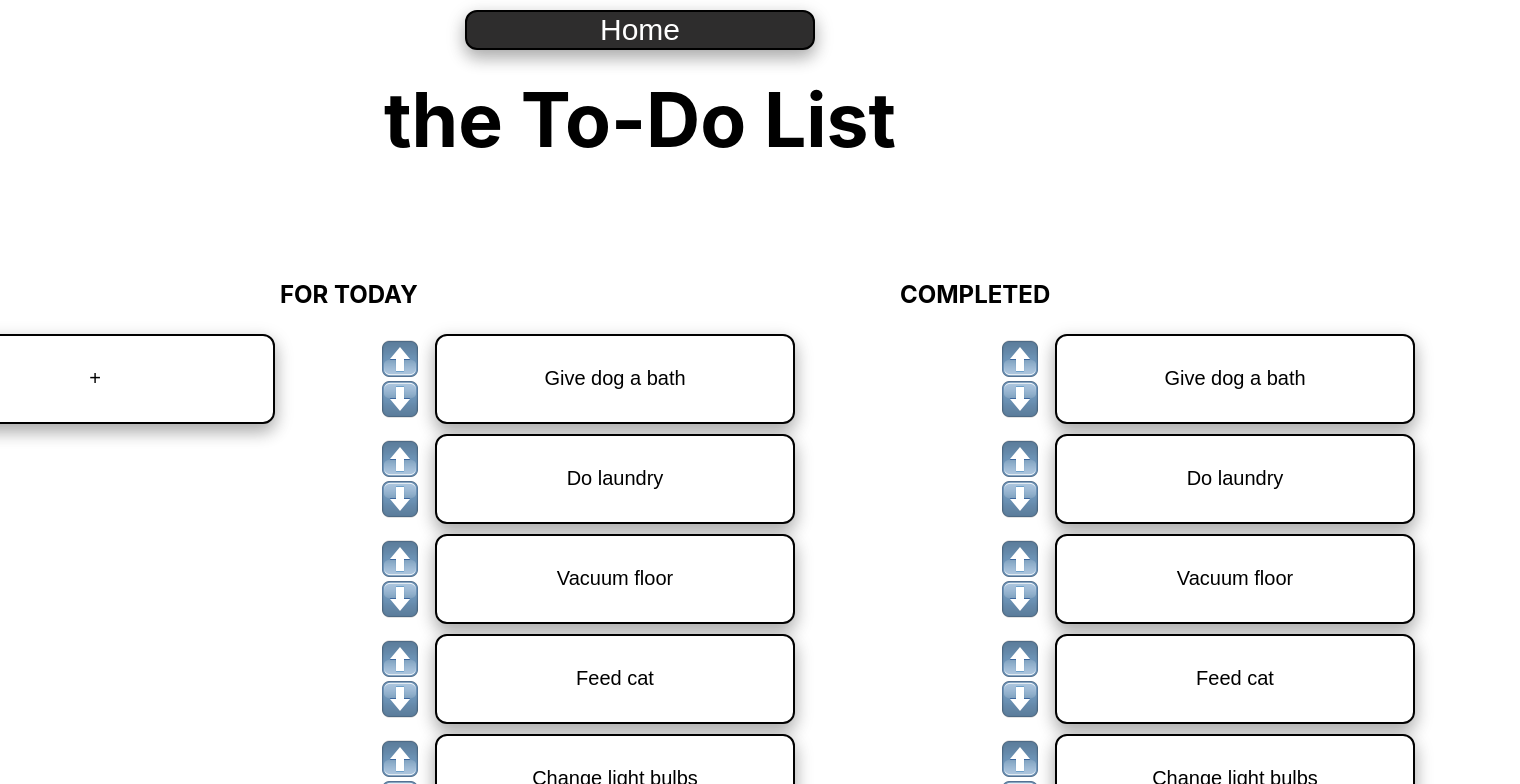
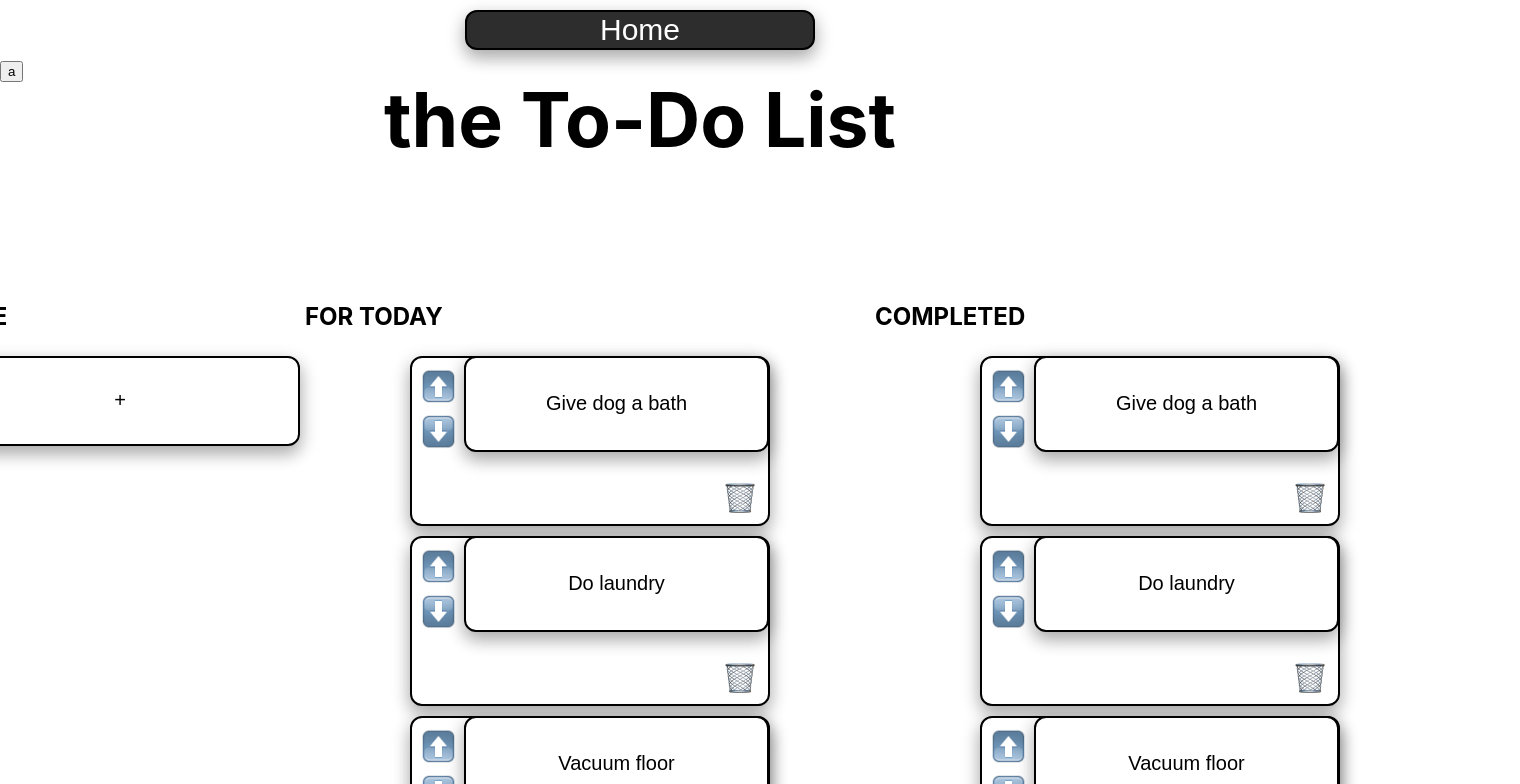
Before and after one commit to RyanXuu/the-app, a React (Create React App) app in the folder client/: page /toDoList in a window 1280 px wide. Shown: the top 784 px of the page, 1520 px wide, since content can reach past the window. Built offline with nearby package versions, Linux system fonts and the light colour scheme; no server answers; the HTML template or start-up script is replaced by a standard one.

Commit message:
can now move tasks up and down

```diff
--- a/client/src/ApiClient.js
+++ b/client/src/ApiClient.js
@@ -14,8 +14,17 @@ export const deleteTask = (id) => {
 };
 
 export const updateTask = (id, task) => {
-  Axios.put('http://localhost:3001/api/update', {
+  Axios.put('http://localhost:3001/api/update/task', {
     id: id,
     task: task
   });
 };
+
+export const swapTaskIndex = (id1, id2, index1, index2) => {
+  Axios.put('http://localhost:3001/api/update/swapTaskIndex', {
+    id1: id1,
+    index1: index1,
+    id2: id2,
+    index2: index2
+  })
+}
--- a/client/src/Pages/Apps/ToDoList/Components/ToDo.js
+++ b/client/src/Pages/Apps/ToDoList/Components/ToDo.js
@@ -1,4 +1,4 @@
-import React, { useState } from "react";
+import React, { useEffect, useState } from "react";
 
 import * as ApiClient from "../../../../ApiClient";
 
@@ -12,8 +12,17 @@ const ToDo = ({todo, updateState, index}) => {
   const [isOpen, setIsOpen] = useState(false);
   const [updateBar, setUpdateBar] = useState("");
 
+  useEffect(() => {
+    if (todo.isOpen === 0) {
+      setIsOpen(false);
+    }
+    else {
+      setIsOpen(true);
+    }
+  }, [todo])
+
   const openOrClose = () => {
-    isOpen ? setIsOpen(false) : setIsOpen(true);
+    setIsOpen(!isOpen);
   };
 
   const updateTask = (updatedTask) => {
@@ -29,16 +38,26 @@ const ToDo = ({todo, updateState, index}) => {
     setUpdateBar("");
   };
 
+  const handleRearrange = (direction) => {
+    if (direction === "Up") {
+      updateState("moveUp", todo.id, null);
+    }
+    else {
+      updateState("moveDown", todo.id, null);
+    }
+  }
+
 
   return (
     <div className={"Todo"}>
-      <div className= {"Arrows"}>
-        <img className={"Up-Arrow"} src={arrow} />
-        <img className={"Arrow"} src={arrow} />
-      </div>
-      <div>
         {isOpen ?
           <div className="Open-Card">
+            <div style={{display: "flex"}}>
+              <div className= {"Arrows"}>
+                <button className={"Move-Up"} onClick={(e) => handleRearrange("Up")}><img className={"Up-Arrow"} src={arrow} /></button>
+                <button className={"Move-Down"} onClick={(e) => handleRearrange("Down")}><img className={"Arrow"} src={arrow} /></button>
+
+              </div>
               <input
                 type="text"
                 className="Update-Task"
@@ -48,6 +67,7 @@ const ToDo = ({todo, updateState, index}) => {
                 onClick={(e) => {setUpdateBar(todo.task)}}
                 defaultValue={todo.task}>
               </input>
+            </div>
             <button className="Delete-Task" onClick={handleDelete}>
               <img src={garbage}
                 height={30}/>
@@ -62,7 +82,6 @@ const ToDo = ({todo, updateState, index}) => {
           </div>
         }
     </div>
-    </div>
 
   );
 };
--- a/client/src/Pages/Apps/ToDoList/TheToDoList.js
+++ b/client/src/Pages/Apps/ToDoList/TheToDoList.js
@@ -13,7 +13,10 @@ const TheToDoList = () => {
 
   useEffect(() => {
     ApiClient.getTasks().then((response) => {
-      setToCompleteList(response.data);;
+      console.log(response);
+      const sortedList = response.data.sort((a, b) => a.indexCol - b.indexCol);
+      console.log(sortedList);
+      setToCompleteList(sortedList);
     });
   }, []);
 
@@ -38,6 +41,47 @@ const TheToDoList = () => {
     setToCompleteList(newArray);
   }
 
+  const handleShift = (id, direction) => {
+
+    var current = -1;
+    for (let i = 0; i < toCompleteList.length; i++) {
+      if (toCompleteList[i].id === id) {
+        current = i;
+      }
+    }
+
+    const newArray = [...toCompleteList];
+    const temp = newArray[current];
+
+    if (direction === "moveUp") {
+      if (current === 0) {
+        console.log("first element!")
+      }
+      else {
+        ApiClient.swapTaskIndex(newArray[current].id, newArray[current - 1].id, current, current - 1);
+        newArray[current] = newArray[current - 1];
+        newArray[current - 1] = temp;
+        newArray[current].isOpen = 0;
+        newArray[current - 1].isOpen = 1;
+      }
+    }
+
+    else {
+      if (current === toCompleteList.length - 1) {
+        console.log("last element!")
+      }
+      else {
+        ApiClient.swapTaskIndex(newArray[current].id, newArray[current + 1].id, current, current + 1);
+        newArray[current] = newArray[current + 1];
+        newArray[current + 1] = temp;
+        newArray[current].isOpen = 0;
+        newArray[current + 1].isOpen = 1;
+      }
+    }
+
+    setToCompleteList(newArray);
+
+  }
   const updateSwitch = (action, id, task) => {
     console.log(action, id, task)
     switch(action) {
@@ -53,6 +97,14 @@ const TheToDoList = () => {
       case "delete":
         handleDelete(id);
         break;
+
+      case "moveUp":
+        handleShift(id, "moveUp");
+        break;
+
+      case "moveDown":
+        handleShift(id, "moveDown");
+        break;
     }
   }
 
@@ -63,6 +115,8 @@ const TheToDoList = () => {
       <div className="Header">
         <h1 className="Title" style={{padding: 0}}>the To-Do List</h1>
       </div>
+
+      <button onClick={(e) => console.log(toCompleteList)}>a</button>
 
       <div className="To-Do-Lists">
         <div>
--- a/client/src/Pages/Apps/ToDoList/new.css
+++ b/client/src/Pages/Apps/ToDoList/new.css
@@ -40,7 +40,9 @@
 }
 
 .Open-Card {
-  height: 90px;
+  height: 160px;
+  width: 350px;
+  display: block;
   transition-duration: 0.4s;
 }
 
@@ -54,38 +56,44 @@
 }
 
 .Add-Task {
-  margin-left: 155px;
+  margin-left: 105px;
 }
 
 .Update-Task {
-  width: 360px;
-  height: 35px;
+  width: 5000px;
+  position: relative;
+  right: -4px;
+  height: 90px;
   border-radius: 12px;
   border: 2px solid black;
   box-shadow: 0 8px 16px 0 rgba(0,0,0,0.2), 0 6px 20px 0 rgba(0,0,0,0.19);
   font-size: 20px;
-  margin-left: -4px;
   margin-top: -5px;
   text-align: center;
 }
 
-.Delete-Task {
-  margin: 5px;
+.Delete-Task, .Move-Up, .Move-Down {
   width: 45px;
   height: 45px;
-  float: right;
   border: none;
-  background-color:rgb(255, 255, 255)
+  background-color: transparent;
+
+}
+
+.Delete-Task {
+  position: relative;
+  top: 25px;
+  left: 150px;
 }
 
 .Arrows {
-  margin-top: 10px;
-  margin-right: 10px;
+  position: relative;
+  top: 5px;
+  right: 0px;
 }
 
 .Arrow, .Up-Arrow {
-  height: 40px;
-  display: flex;
+  height: 35px;
 }
 
 .Up-Arrow {
```
Also changed, not shown: 1 other file (tests, documents, lock files or other folders). Lines whose indentation alone changed are shown as unchanged.
